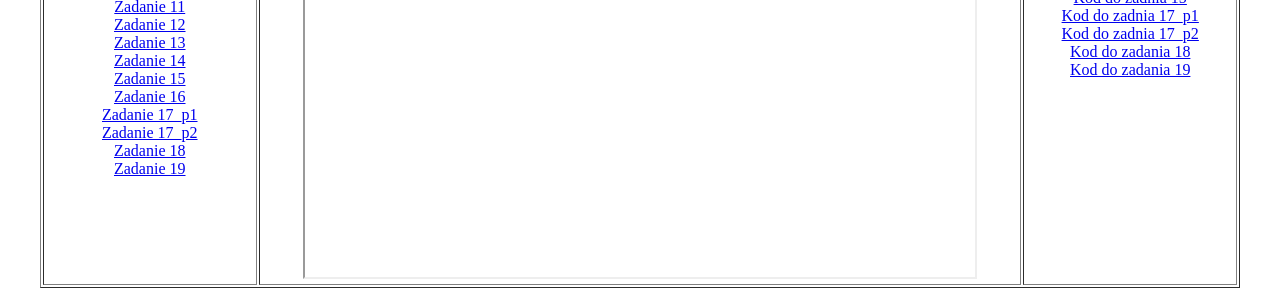
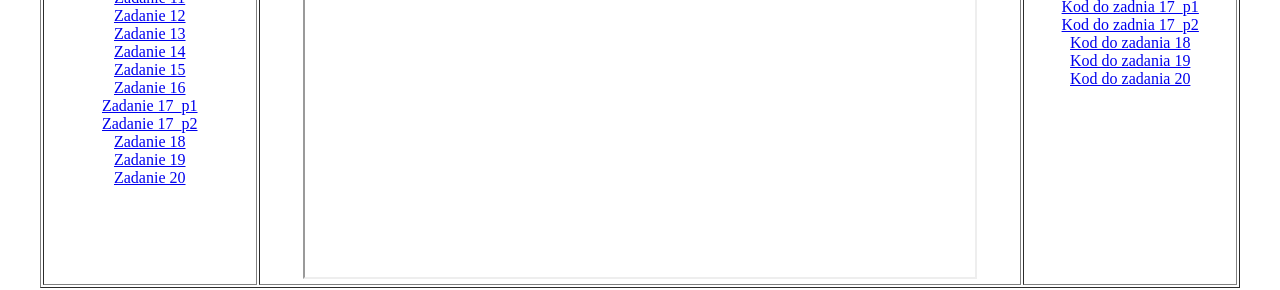
Before and after one commit to Klejnos/zadaniacss, a plain HTML site: page index.html in a window 1280 px wide. Shown: the part 408-698 px from the top of the page. Drawn offline with Linux system fonts and the light colour scheme.

Commit message:
Update index.html

```diff
--- a/index.html
+++ b/index.html
@@ -35,6 +35,7 @@
 <a href="zadanie17_p2_klei.html" target="glowny">Zadanie 17_p2</a><br>
 <a href="zadanie18_klei.html" target="glowny">Zadanie 18</a><br>
 <a href="zadanie19_klei.html" target="glowny">Zadanie 19</a><br>
+<a href="zadanie20_klei.html" target="glowny">Zadanie 20</a><br>
 </td>
 
 
@@ -56,7 +57,7 @@
 <a href="kod_zadanie17_p2_klei.html" target="glowny">Kod do zadnia 17_p2</a><br>
 <a href="zadanie18_klei_kod.html" target="glowny">Kod do zadania 18</a><br>
 <a href="zadanie19_klei_kod.html" target="glowny">Kod do zadania 19</a><br>
-
+<a href="zadanie20_klei_kod.html" target="glowny">Kod do zadania 20</a><br>
 </td>
 </tr>
 
```
